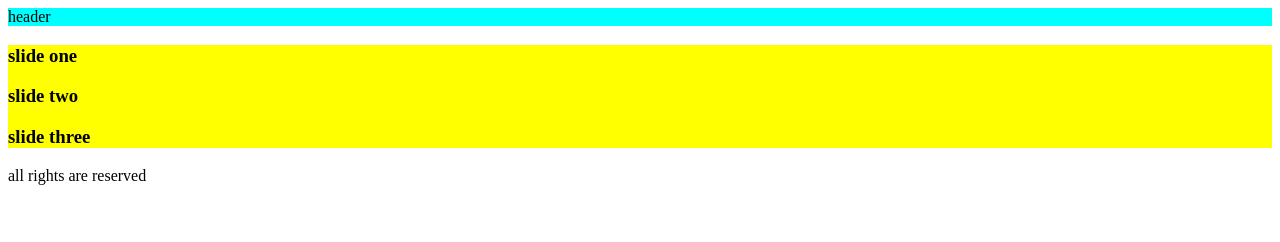
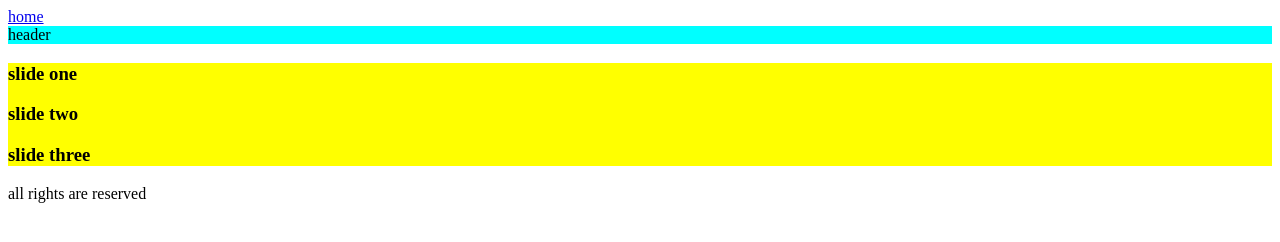
Before and after one commit to arrmzi/git-project-one, a plain HTML site: page index.html in a window 1280 px wide. Drawn offline with Linux system fonts and the light colour scheme.

Commit message:
added nav

```diff
--- a/index.html
+++ b/index.html
@@ -8,6 +8,9 @@
     <link rel="stylesheet" href="./style.css">
 </head>
 <body>
+    <nav>
+        <a href="#">home</a>
+    </nav>
    <header>
     header
    </header>
```
